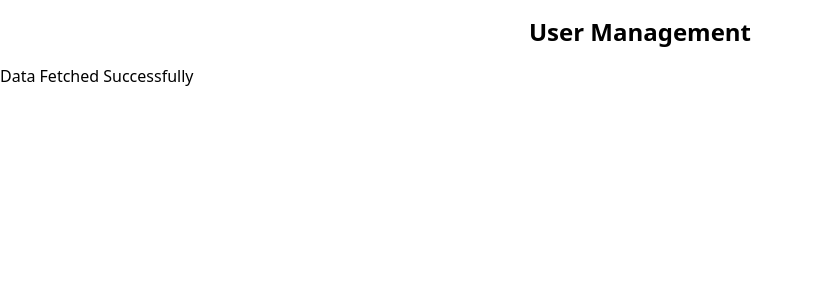
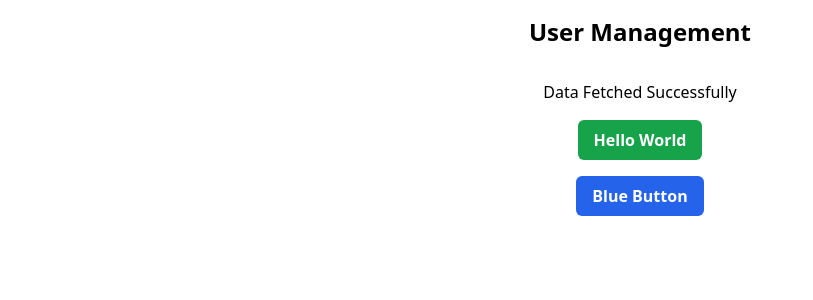
Before and after one commit to IamNayanIslam/React-TypeScript, a React (Vite) app: page / in a window 1280 px wide. Shown: the top 300 px of the page, without its empty margins (0-813 px from the left). Built offline with nearby package versions, Linux system fonts and the light colour scheme.

Commit message:
children prop type in react

```diff
--- a/src/App.tsx
+++ b/src/App.tsx
@@ -1,5 +1,6 @@
 // import Users from "./Components/Users";
 
+import Button from "./Components/Button";
 import DataFetch from "./Components/DataFetch";
 
 function App() {
@@ -23,9 +24,15 @@ function App() {
 
   return (
     <>
-      <div>
+      <div className="flex flex-col items-center gap-4">
         <h1 className="text-center my-4 text-2xl font-bold">User Management</h1>
         <DataFetch status="success" />
+        <Button bg="green" text="white">
+          Hello World
+        </Button>
+        <Button bg="blue" text="white">
+          Blue Button
+        </Button>
         {/* <Users users={users} /> */}
         {/* <User user={user1} />
           <User user={user2} /> */}
--- /dev/null
+++ b/src/Components/Button.tsx
@@ -0,0 +1,24 @@
+type ButtonProps = {
+  children: React.ReactNode;
+  bg: "green" | "blue" | "red";
+  text: string;
+};
+
+const Button = ({ children, bg, text }: ButtonProps) => {
+  const bgColor = {
+    green: "bg-green-600",
+    blue: "bg-blue-600",
+    red: "bg-red-600",
+  };
+
+  const textColor = `text-${text}`;
+  return (
+    <button
+      className={`font-bold text-center rounded-md px-4 py-2 ${bgColor[bg]} text-white`}
+    >
+      {children}
+    </button>
+  );
+};
+
+export default Button;
```
